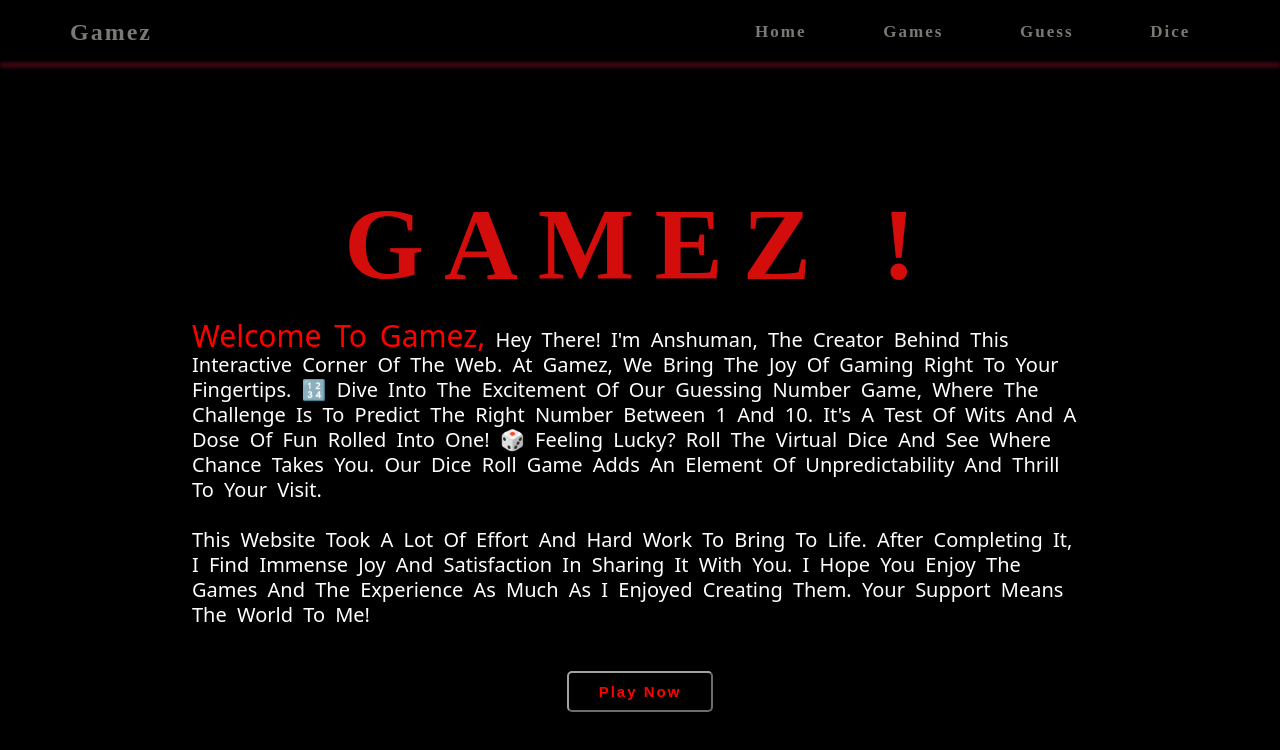
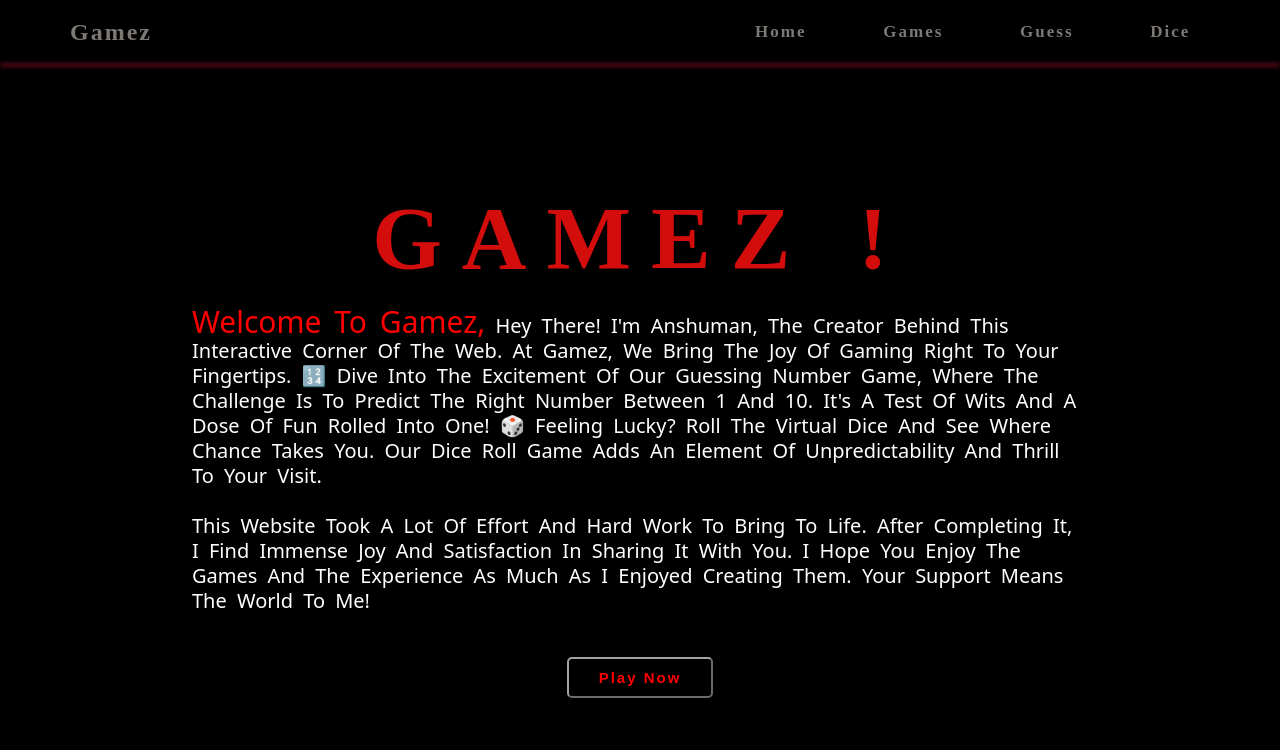
Before and after one commit to ansumnx/Gamez, a React (Vite) app: page /#/ in a window 1280 px wide. Shown: the top 750 px of the page. Built offline with nearby package versions, Linux system fonts and the light colour scheme.

Commit message:
Update Home.css

```diff
--- a/src/Home/Home.css
+++ b/src/Home/Home.css
@@ -12,7 +12,7 @@
   .welcome #home {
     color: rgb(211, 12, 12);
     letter-spacing: 20px;
-    font-size: 8vw;
+    font-size: 7vw;
     text-transform: uppercase;
     word-spacing: 5px;
     margin-bottom: 20px;
```
